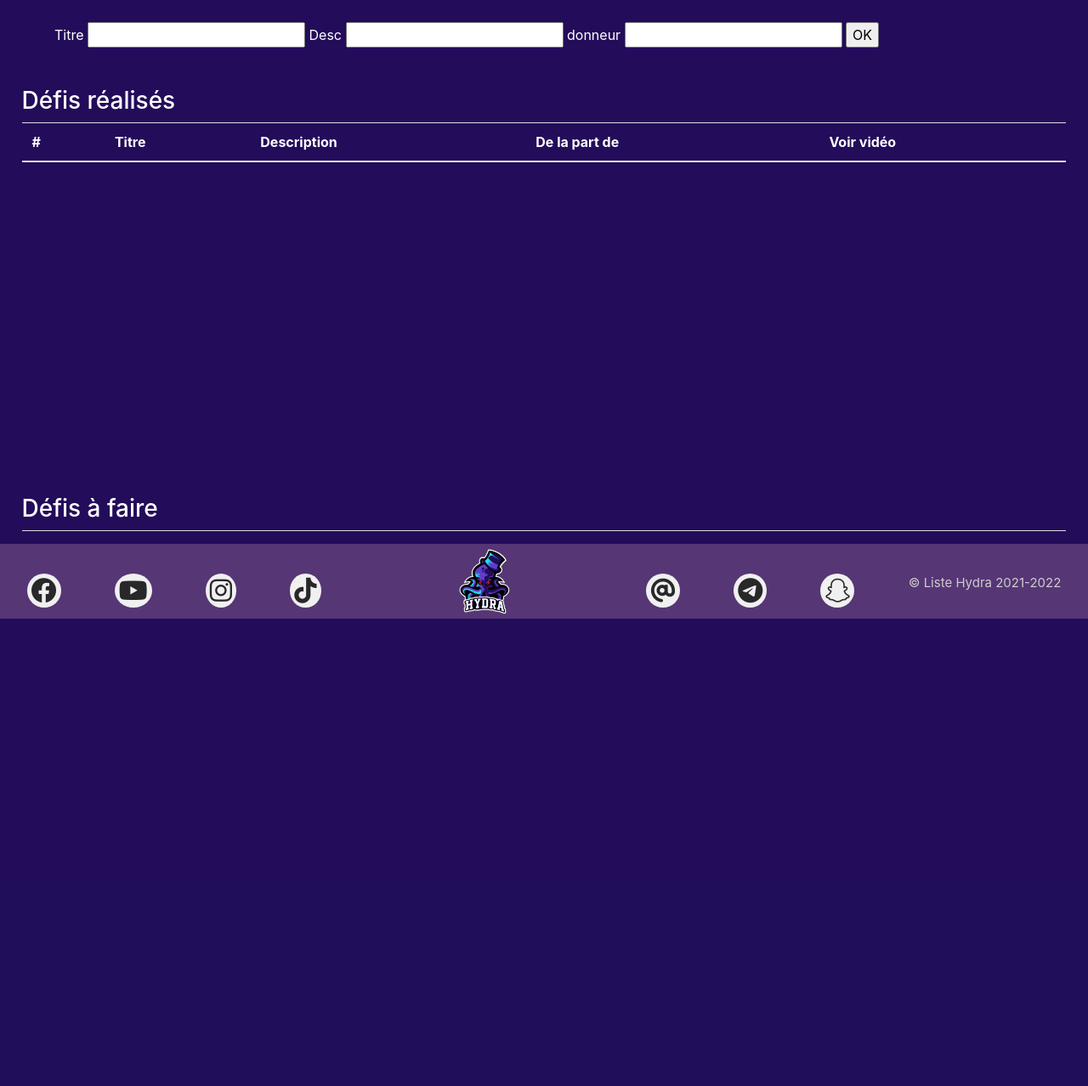
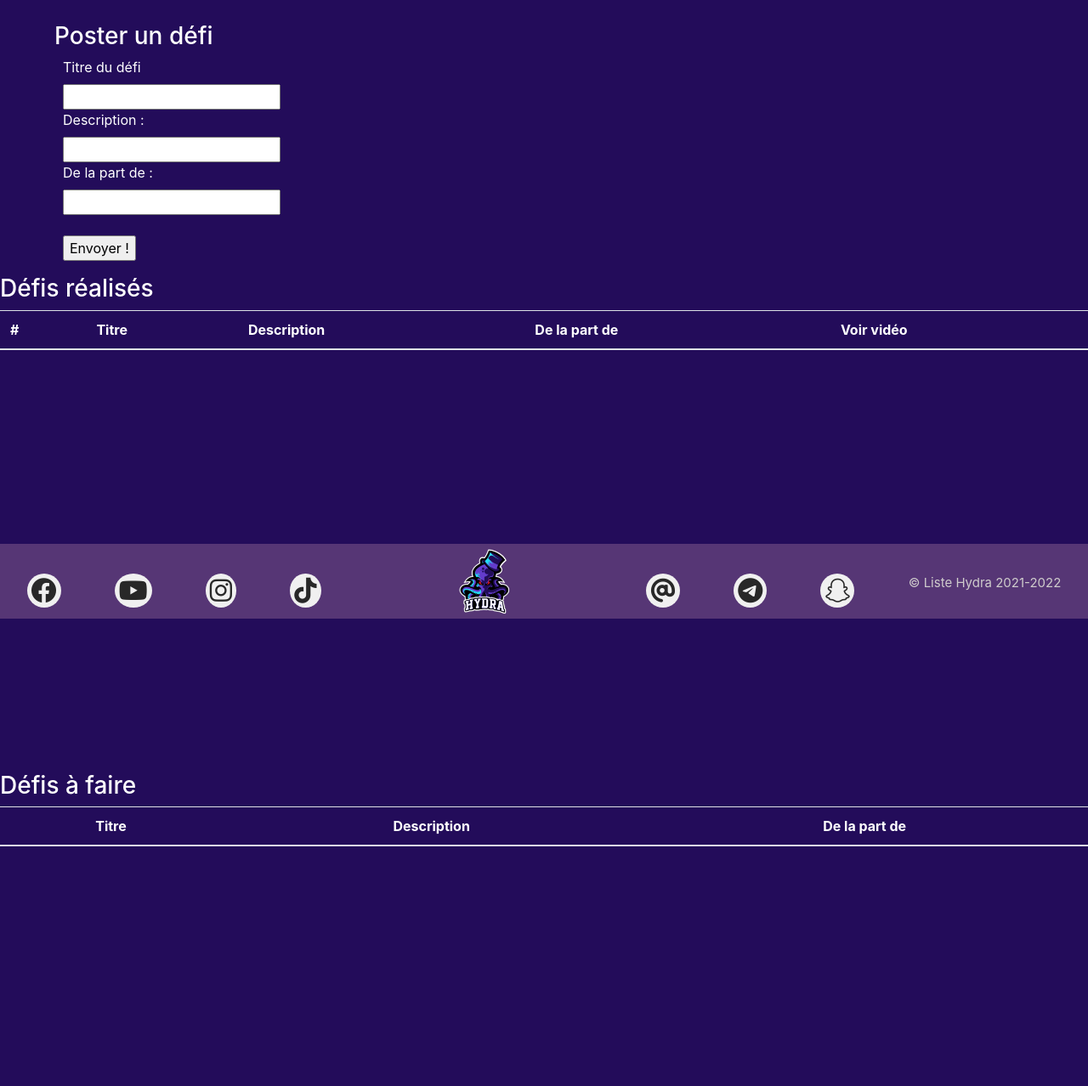
Before and after one commit to dogasp/site_liste, a Django app: page /Defis/ in a window 1280 px wide. Shown: the part 72-1350 px from the top of the page at 85% size. Before the commit the page ends 800 px from the top, so only its background shows below. Run offline with Django 4.2, Linux system fonts and the light colour scheme; data that the repository does not hold is empty; some libraries are stand-ins or nearby versions.

Commit message:
refonte formulaire defis

```diff
--- a/projliste/templates/Defis.html
+++ b/projliste/templates/Defis.html
@@ -101,28 +101,33 @@ form{
   }
 }
 
+form label, form input{
+  margin-left: 10px;
+}
+
 
 </style>
 
 <form method="post">
   {% csrf_token %}
-  <label for="titre">Titre </label>
+  <h3>Poster un défi</h3>
+  <label for="titre">Titre du défi</label><br>
 
-  <input id="titre" type="text" name="titre" required>
+  <input id="titre" type="text" name="titre" required><br>
 
 
-  <label for="desc">Desc </label>
+  <label for="desc">Description :</label><br>
 
-  <input id="desc" type="text" name="desc" required>
+  <input id="desc" type="text" name="desc" required><br>
 
 
-  <label for="donneur">donneur </label>
-  <input id="donneur" type="text" name="donneur" required>
+  <label for="donneur">De la part de : </label><br>
+  <input id="donneur" type="text" name="donneur" required><br><br>
   {{form.captcha}}
-  <input type="submit" value="OK" name="submit">
+  <input type="submit" value="Envoyer !" name="submit">
 </form>
 
-<div class="table-wrapper-scroll-y my-custom-scrollbar ">
+
 <h3 class="table_title">Défis réalisés</h3>
 <table class="table ">
   <thead>
@@ -134,6 +139,9 @@ form{
       <th scope="col">Voir vidéo</th>
     </tr>
   </thead>
+</table>
+<div class="table-wrapper-scroll-y my-custom-scrollbar ">
+  <table class="table">
     <tbody>
       {% for f in donelist %}
       <tr>
@@ -154,19 +162,21 @@ form{
 
   </table>
 </div>
-
-<div class="table-wrapper-scroll-y my-custom-scrollbar ">
 <h3 class="table_title">Défis à faire</h3>
 
-  <table class="table table-striped" id="defis" style="width:100%">
+<table class="table table-striped" id="defis" style="width:100%; text-align: center;">
     <thead>
       <tr >
         <!--<th scope="col">#</th>-->
-          <th scope="col">titre</th>
+        <th scope="col">Titre</th>
         <th scope="col">Description</th>
         <th scope="col">De la part de </th>
       </tr>
     </thead>
+</table>
+
+<div class="table-wrapper-scroll-y my-custom-scrollbar ">
+  <table class="table table-striped" style="width:100%; margin-bottom: 11%;">
       <tbody>
         {%for f in final%}
         <tr>
--- a/projliste/views.py
+++ b/projliste/views.py
@@ -22,7 +22,7 @@ menuList = [("/", "Accueil"), ("/Membres/", "Membres"), ("/Defis/", "Défis"), (
 
 sponsorList = [("Lyf Pay", "sponso/lyf.png", "Lyf Pay sera notre moyen de paiement durant la campagne, hésitez pas à créer un compte sur l'appli avec le code : LISTEHYDRA22"), ("Ornikar", "sponso/ornikar.jpg", "Toujours pas le permis ?\n\nCe n'est plus un problème, chez Ornikar bénéficie de:\n > - 5% sur l'offre code de la route + 20h de conduite avec le code LISTEHYDRA5\n > code de la route pour 25€ avec le code LISTEHYDRA25"), ("Vapiano", "sponso/vapiano.png", "Envi de tester les spécialités culinaires de nos mafieux ? \n\nRetrouvez tout ce qui se fait de bon en Italie au Vapiano avec 15% de réduction en présentant votre carte étudiante"),
 ("StaffMe", "sponso/staffme.png", "Surprise pour la journée de campagne"), ("Onyxia", "sponso/Onyxia.png", "Une petite envie de nourriture asiatique, Onyxia est là pour ça\n\nDe plus vos mafieux vous ont négocié une offre avec 15% de réduction en présentant la carte étudiante"), ("Zozan", "sponso/Zozan.png", "La boisson est offerte sous présentation d'une carte qui sera distribuée lors de nos évenements."),
-("Axel.Le", "sponso/axel le.png", "Besoins de vous essuzer après des ébats sous la couette ? Notre partenaire saura vous aider ...\nRendez-vous lors de nos évenements pour reçevoir des essuie-fraise"), ("Credit Mutuel", "sponso/cm.png", "Envi de changer de banque, c'est le bon moment avec 50€ oferts à la création du compte [...]")]
+("Axel.Le", "sponso/axel le.png", "Besoins de vous essuyer après des ébats sous la couette ? Notre partenaire saura vous aider ...\nRendez-vous lors de nos évenements pour reçevoir des essuie-fraise"), ("Credit Mutuel", "sponso/cm.png", "Envi de changer de banque, c'est le bon moment avec 50€ oferts à la création du compte [...]")]
 
 voyageList = [("wei", "Week-End d'Intégration", "Inconnu", "Ce week-end iconique permet de faire connaissance et d'intégrer les personnes venant de prépa, mais aussi pour finir sur une bonne note ton été 2K22, au programme : Soirée, piscine, Jeux, bonne ambiance… Tous les éléments sont réunis pour te faire kiffer."),
 ("ski", "Semaine de Ski", "Serre chevalier Valée", "En plein milieu des Hautes-Alpes, Nous nous engageons à t'offrir le meilleur voyage de ski qui existe. 250 km de pistes avec une vue sur le massif des Écrins, une semaine avec une prestation All Inclusive, t'as juste à faire ton sac et n'oublie pas ton bonnet !!"),
```
Lines whose indentation alone changed are shown as unchanged.
